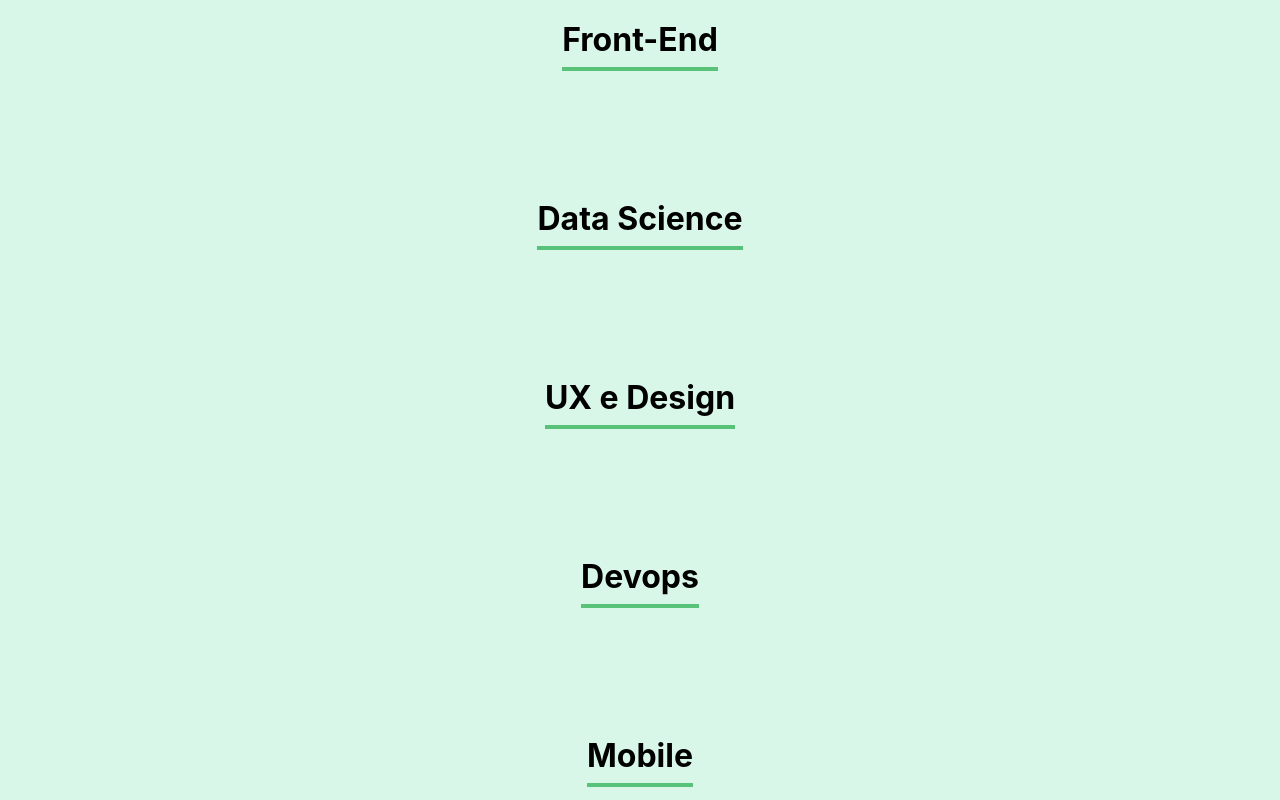
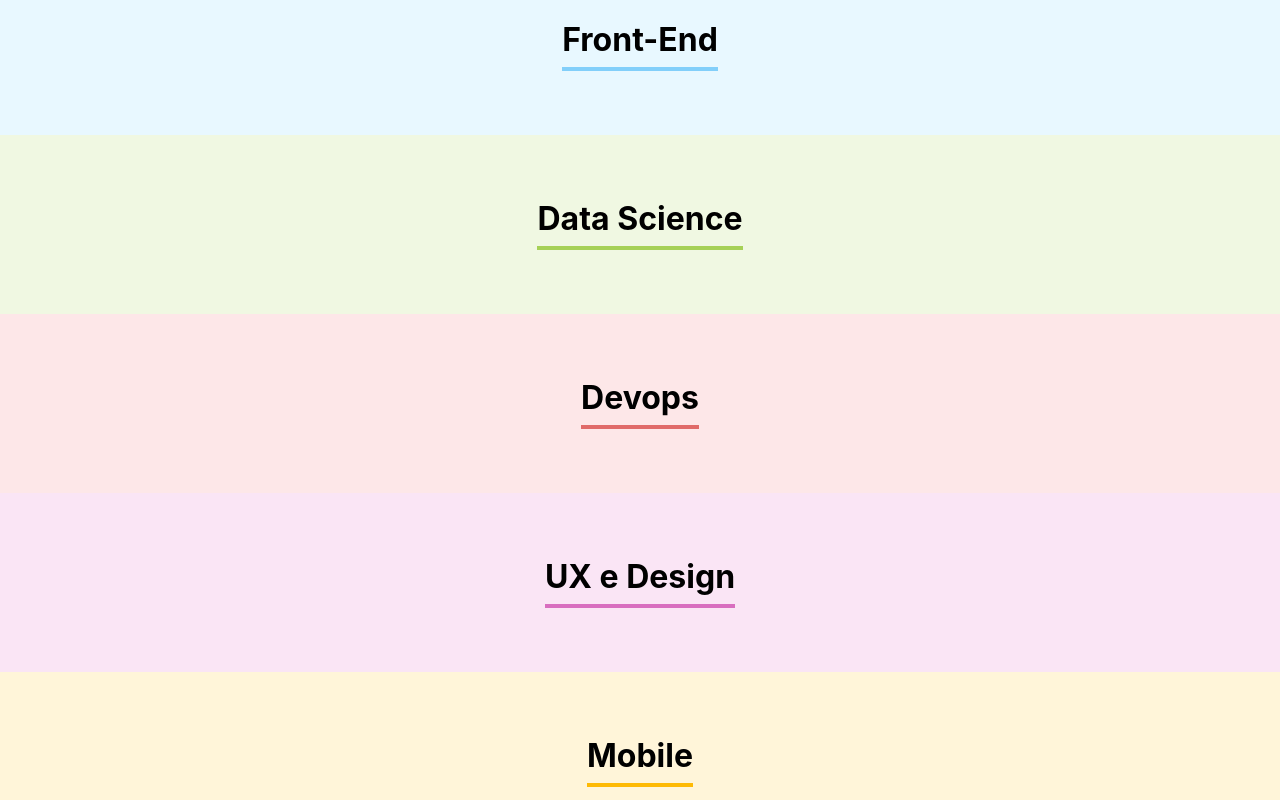
Before and after one commit to raqmarangoni/alura-react-class, a React (Create React App) app: page / in a window 1280 px wide. Shown: the part 1700-2500 px from the top of the page. Built offline with nearby package versions, Linux system fonts and the light colour scheme.

Commit message:
feat: add a teams array with dynamic styling

```diff
--- a/src/App.js
+++ b/src/App.js
@@ -4,6 +4,45 @@
 import Team from "./components/Team";
 
 function App() {
+
+  const teams = [
+    {
+      name: "Programação",
+      primaryColor: "#57C278",
+      secondaryColor: "#D9F7E9"
+    },
+    {
+      name: 'Front-End',
+      primaryColor: '#82CFFA',
+      secondaryColor: '#E8F8FF',
+    },
+    {
+      name: 'Data Science',
+      primaryColor: '#A6D157',
+      secondaryColor: '#F0F8E2',
+    },
+    {
+      name: 'Devops',
+      primaryColor: '#E06B69',
+      secondaryColor: '#FDE7E8',
+    },
+    {
+      name: 'UX e Design',
+      primaryColor: '#D86EBF',
+      secondaryColor: '#FAE5F5',
+    },
+    {
+      name: 'Mobile',
+      primaryColor: '#FEBA05',
+      secondaryColor: '#FFF5D9',
+    },
+    {
+      name: 'Inovação e Gestão',
+      primaryColor: '#FF8A29',
+      secondaryColor: '#FFEEDF',
+    }
+  ]
+
   const [collaborators, setCollaborators] = useState([])
   const onAddCollaborator = (collaborator) => {
     setCollaborators([...collaborators, collaborator]) //agora temos um novo array, espalhamos os colaboradores antigos e adicionando um novo colaborador no final
@@ -11,15 +50,15 @@
 
   return (
     <div className="App">
-      <Banner/>
-      <Form  onRegisteredCollaborator={collaborator => onAddCollaborator(collaborator)}/>
-      <Team name="Programação" />
-      <Team name="Front-End" />
-      <Team name="Data Science" />
-      <Team name="UX e Design" />
-      <Team name="Devops" />
-      <Team name="Mobile" />
-      <Team name="Inovação e Gestão" />
+      <Banner />
+      <Form onRegisteredCollaborator={collaborator => onAddCollaborator(collaborator)} />
+      {teams.map(team =>
+        <Team
+          key={team.name}
+          name={team.name}
+          primaryColor={team.primaryColor}
+          secondaryColor={team.secondaryColor}
+          />)}
     </div>
   );
 }
--- a/src/components/Team/Team.css
+++ b/src/components/Team/Team.css
@@ -1,12 +1,11 @@
 .team {
     text-align: center;
     padding: 32px;
-    background-color: #D9F7E9;
 }
 
 .team h3 {
     font-size: 32px;
-    border-bottom: 4px solid #57C278;
+    border-bottom: 4px solid;
     display: inline-block;
     padding-bottom: 8px;
 }
--- a/src/components/Team/index.js
+++ b/src/components/Team/index.js
@@ -1,9 +1,13 @@
 import "./Team.css"
 
 const Team = (props) => {
+
+    const backgroundColor = { backgroundColor: props.secondaryColor }
+    const borderColor = { borderColor: props.primaryColor }
+
     return (
-        <section className="team">
-            <h3>{props.name}</h3>
+        <section className="team" style={backgroundColor}>
+            <h3 style={borderColor}>{props.name}</h3>
         </section>
     )
 }
```
